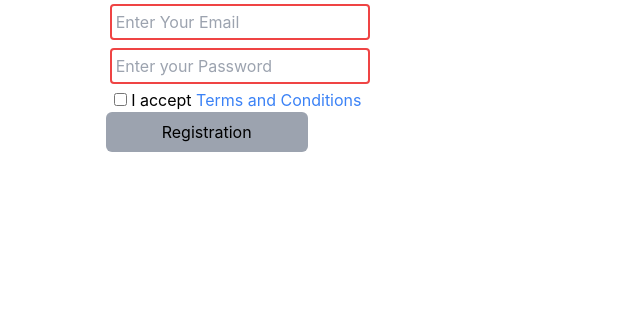
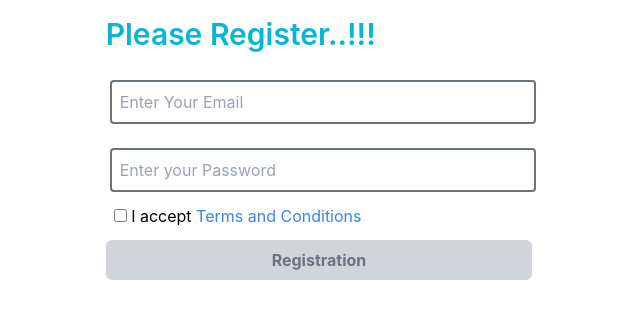
Before and after one commit to Tanvir1407/email-password-auth, a React (Create React App) app: page / in a window 1280 px wide. Shown: the top 318 px of the page, without its empty margins (321-961 px from the left). Built offline with nearby package versions, Linux system fonts and the light colour scheme.

Commit message:
create a login page

```diff
--- a/src/App.js
+++ b/src/App.js
@@ -1,65 +1,13 @@
 import "./App.css";
-import { getAuth } from "firebase/auth";
-import app from "./Firebase/firebase.init";
-import { useState } from "react";
+import Login from "./components/Login";
 
-const auth = getAuth(app);
 
 function App() {
-  const [check, setCheck] = useState(false);
-  const handleRegister = (e) => {
-    e.preventDefault();
-    const email = e.target.email.value;
-    const password = e.target.password.value;
-    console.log(email, password);
-    e.target.email.value = "";
-    e.target.password.value = "";
-  };
 
-  const checkboxHandle = (e) => {
-    setCheck(e.target.checked);
-  };
   return (
-    <div className="mx-auto w-1/3">
-      <form onSubmit={handleRegister}>
-        <input
-          className="border-2 border-red-500 rounded p-1 m-1"
-          type="email"
-          placeholder="Enter Your Email"
-          name="email"
-          id=""
-        />{" "}
-        <br />
-        <input
-          className="border-2 border-red-500 rounded p-1 m-1"
-          type="password"
-          placeholder="Enter your Password"
-          name="password"
-          id=""
-        />
-        <br />
-        <label className="m-2" htmlFor="check">
-          <input onClick={checkboxHandle} type="checkbox" name="check" id="" />{" "}
-          I accept{" "}
-          <a href="#" className="text-blue-500">
-            Terms and Conditions
-          </a>{" "}
-          <br />
-        </label>
-        {check ?<button
-          className="bg-gray-400 px-14 hover:bg-slate-900 hover:text-white duration-500 rounded-md py-2 "
-          type="submit"
-        >
-          Registration
-        </button> : <button
-          className="bg-gray-400 px-14  duration-500 rounded-md py-2"
-            type="submit"
-            disabled
-        >
-          Registration
-        </button>}
-      </form>
-    </div>
+    <>
+      <Login> </Login>
+    </>
   );
 }
 
--- /dev/null
+++ b/src/components/Login.js
@@ -0,0 +1,84 @@
+import React from "react";
+import { createUserWithEmailAndPassword, getAuth } from "firebase/auth";
+import { useState } from "react";
+import app from "../Firebase/firebase.init";
+
+const auth = getAuth(app);
+
+const Login = () => {
+
+    const [check, setCheck] = useState(false);
+
+
+  const handleRegister = (e) => {
+    e.preventDefault();
+    const email = e.target.email.value;
+    const password = e.target.password.value;
+      createUserWithEmailAndPassword(auth, email, password)
+          .then(result => {
+              console.log(result);
+          })
+          .catch(err => {
+              console.log(err);
+      })
+    e.target.email.value = "";
+    e.target.password.value = "";
+  };
+
+  const checkboxHandle = (e) => {
+    setCheck(e.target.checked);
+  };
+  return (
+    <div className="mx-auto w-1/3">
+      <form onSubmit={handleRegister}>
+        <h1 className="text-3xl text-cyan-500 font-semibold my-4">
+          Please Register..!!!
+        </h1>
+        <input
+          className="my-3 border-2 min-w-full border-gray-500 rounded p-2 m-1"
+          type="email"
+          placeholder="Enter Your Email"
+          name="email"
+          id=""
+          required
+        />{" "}
+        <br />
+        <input
+          className="my-3  border-2 min-w-full border-gray-500 rounded p-2 m-1"
+          type="password"
+          placeholder="Enter your Password"
+          name="password"
+          id=""
+          required
+        />
+        <br />
+        <label className="m-2" htmlFor="check">
+          <input onClick={checkboxHandle} type="checkbox" name="check" id="" />{" "}
+          I accept{" "}
+          <a href="#" className="text-blue-500">
+            Terms and Conditions
+          </a>{" "}
+          <br />
+        </label>
+        {check ? (
+          <button
+            className="my-3   bg-green-400 px-12 min-w-full font-bold hover:bg-green-600 text-white duration-500 rounded-md py-2 "
+            type="submit"
+          >
+            Registration
+          </button>
+        ) : (
+          <button
+            className=" my-3 text-gray-500  bg-gray-300 px-12 min-w-full font-bold duration-500 rounded-md py-2"
+            type="submit"
+            disabled
+          >
+            Registration
+          </button>
+        )}
+      </form>
+    </div>
+  );
+};
+
+export default Login;
```
